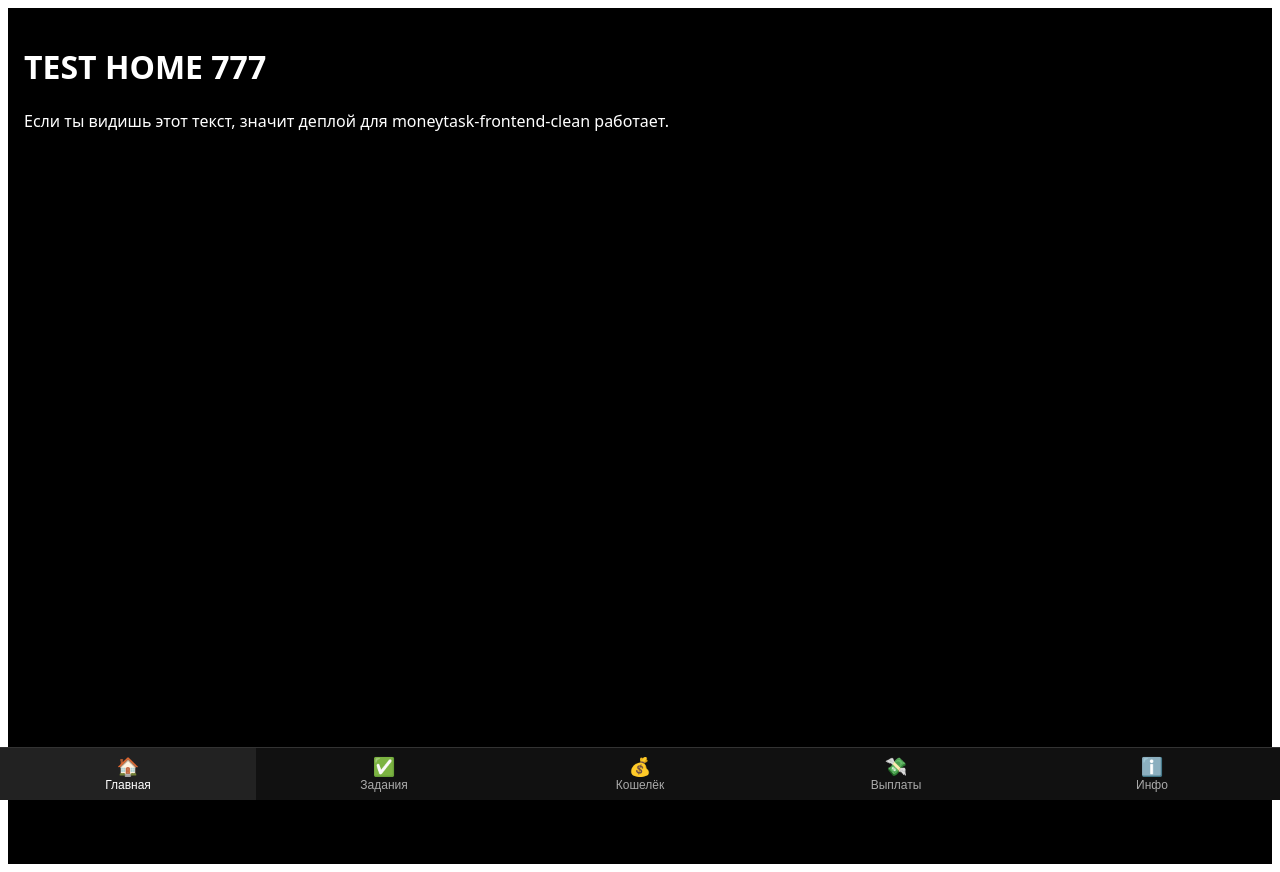
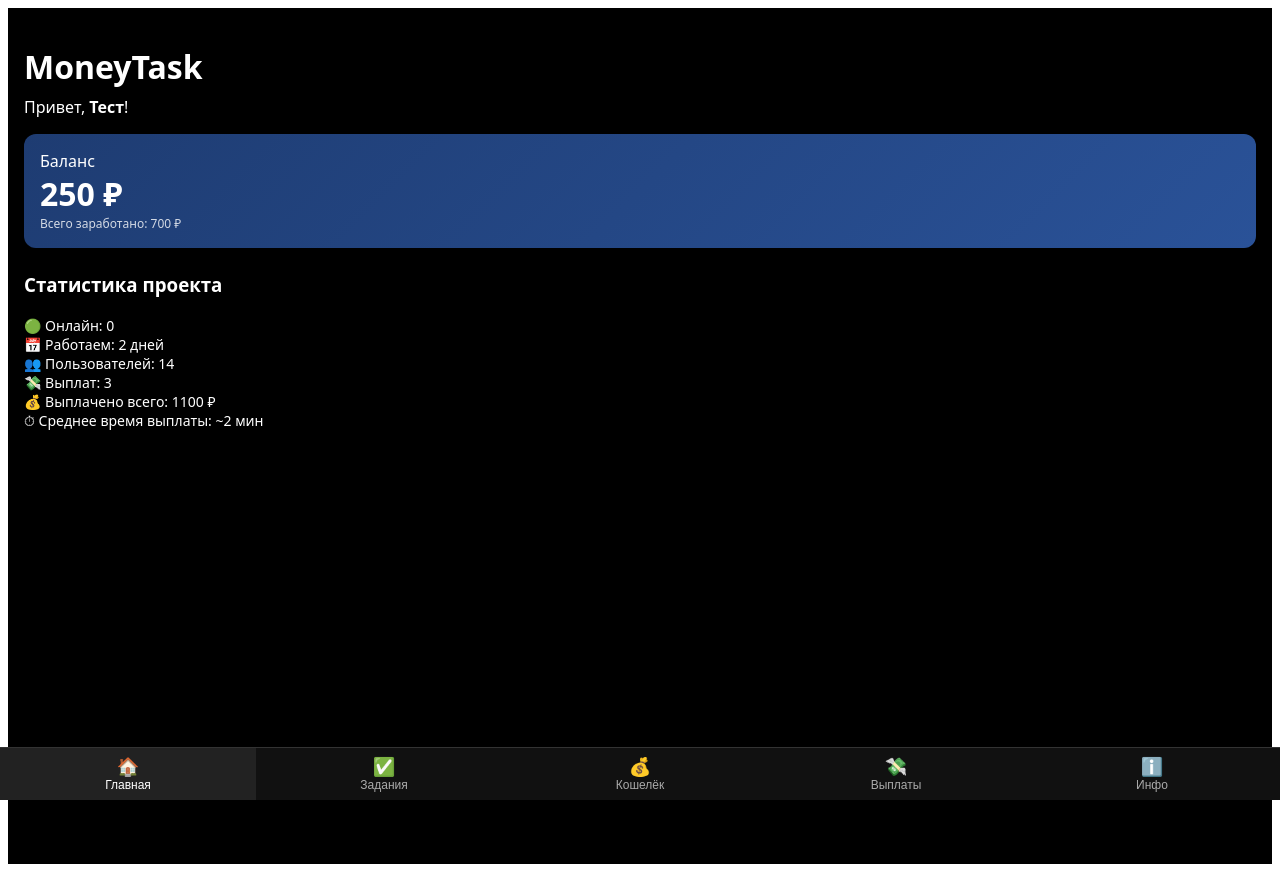
Before and after one commit to sashazh39-bit/moneytask-frontend-clean, a React (Vite) app: page / in a window 1280 px wide. Built offline with nearby package versions, Linux system fonts and the light colour scheme.

Commit message:
Update home.jsx

```diff
--- a/src/pages/home.jsx
+++ b/src/pages/home.jsx
@@ -1,12 +1,86 @@
-import React from 'react';
+import { useEffect, useState } from 'react';
 
-export default function Home() {
+export default function Home({ telegramId }) {
+  const [user, setUser] = useState(null);
+  const [stats, setStats] = useState(null);
+  const [loading, setLoading] = useState(true);
+
+  const load = async () => {
+    try {
+      setLoading(true);
+
+      // ВРЕМЕННАЯ ЗАГЛУШКА — НЕТ запросов на backend
+      setUser({
+        firstName: 'Тест',
+        username: 'testuser',
+        telegramId: telegramId || 1,
+        balance: 250,
+        totalEarned: 700,
+      });
+
+      setStats({
+        onlineUsers: 0,
+        daysOnline: 2,
+        totalUsers: 14,
+        totalWithdrawals: 3,
+        totalPaidOut: 1100,
+        averageProcessingMinutes: 2,
+      });
+    } catch (e) {
+      // ВРЕМЕННО без alert, чтобы не мешал
+      console.error('Home load error:', e);
+    } finally {
+      setLoading(false);
+    }
+  };
+
+  useEffect(() => {
+    load();
+  }, []);
+
+  if (loading) return <div style={{ padding: 16, color: '#fff' }}>Загрузка...</div>;
+
   return (
-    <div style={{ padding: 16 }}>
-      <h1 style={{ fontSize: 32, color: '#fff' }}>TEST HOME 777</h1>
-      <p style={{ color: '#fff' }}>
-        Если ты видишь этот текст, значит деплой для moneytask-frontend-clean работает.
-      </p>
+    <div style={{ padding: 16, color: '#fff' }}>
+      <h1 style={{ marginBottom: 8 }}>MoneyTask</h1>
+      {user && (
+        <p style={{ marginTop: 0 }}>
+          Привет, <strong>{user.firstName || user.username || user.telegramId}</strong>!
+        </p>
+      )}
+
+      {user && (
+        <div
+          style={{
+            marginTop: 16,
+            padding: 16,
+            borderRadius: 12,
+            background: 'linear-gradient(135deg,#1e3c72,#2a5298)',
+          }}
+        >
+          <div>Баланс</div>
+          <div style={{ fontSize: 32, fontWeight: 700 }}>
+            {user.balance} ₽
+          </div>
+          <div style={{ fontSize: 12, opacity: 0.8 }}>
+            Всего заработано: {user.totalEarned} ₽
+          </div>
+        </div>
+      )}
+
+      {stats && (
+        <div style={{ marginTop: 24 }}>
+          <h3>Статистика проекта</h3>
+          <ul style={{ listStyle: 'none', padding: 0, fontSize: 14 }}>
+            <li>🟢 Онлайн: {stats.onlineUsers}</li>
+            <li>📅 Работаем: {stats.daysOnline} дней</li>
+            <li>👥 Пользователей: {stats.totalUsers}</li>
+            <li>💸 Выплат: {stats.totalWithdrawals}</li>
+            <li>💰 Выплачено всего: {stats.totalPaidOut} ₽</li>
+            <li>⏱ Среднее время выплаты: ~{stats.averageProcessingMinutes} мин</li>
+          </ul>
+        </div>
+      )}
     </div>
   );
 }
```
